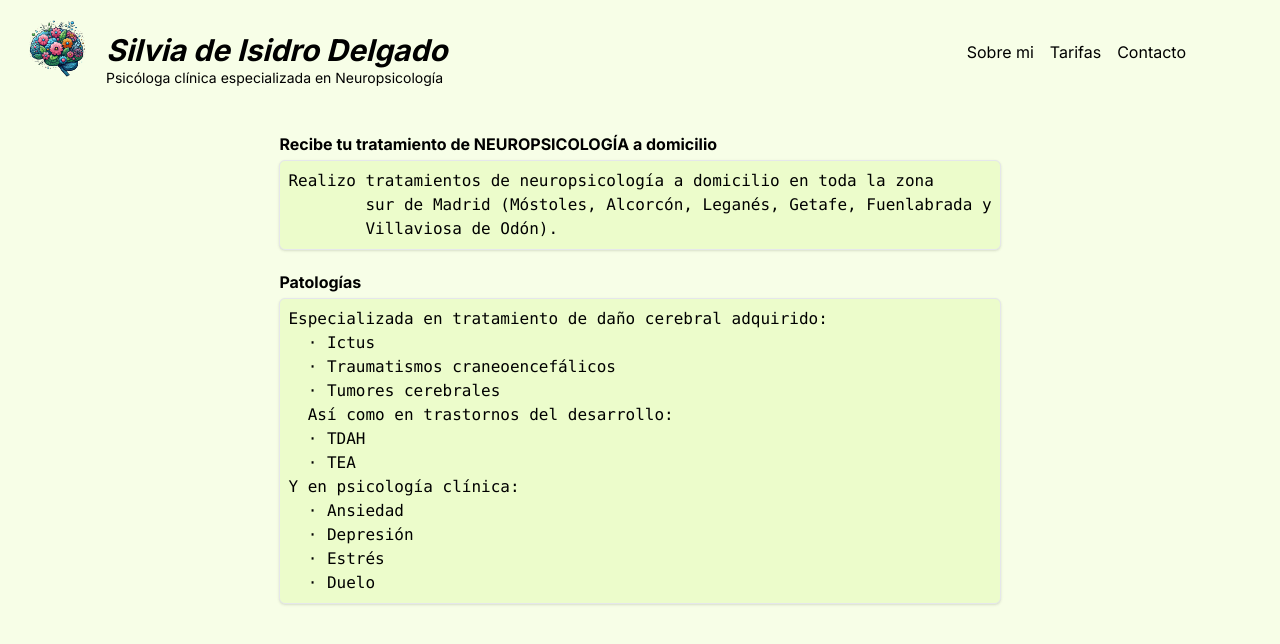
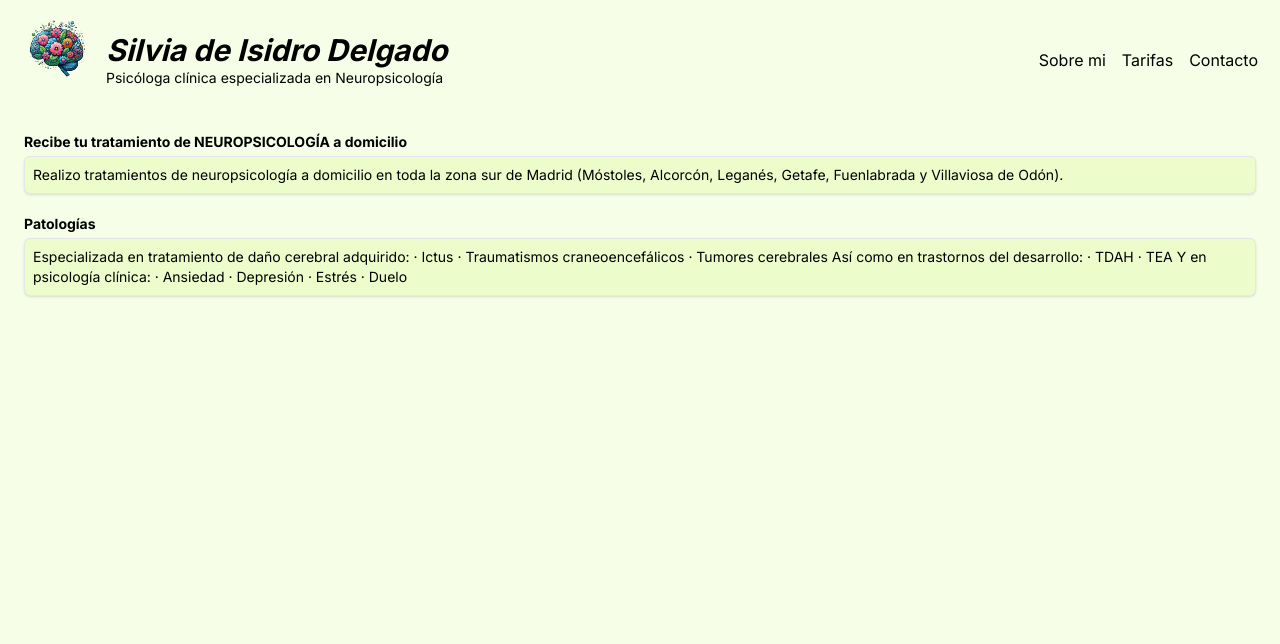
Before and after one commit to RubenPalomo/SilPsico, a Next.js app: page / in a window 1280 px wide. Shown: the top 644 px of the page. Built offline with nearby package versions, Linux system fonts and the light colour scheme.

Commit message:
Visual improvement in header and texts

```diff
--- a/src/app/components/Header/HeaderMenuComponent/HeaderMenuComponent.tsx
+++ b/src/app/components/Header/HeaderMenuComponent/HeaderMenuComponent.tsx
@@ -5,7 +5,7 @@
   menuElements,
 }: HeaderMenuComponentProps) {
   return (
-    <nav className="min-w-52 ">
+    <nav className="min-w-52 absolute right-6 top-20 md:top-10">
       <ul className="flex space-x-4 mt-2 mr-2 justify-end">
         {menuElements.map((element, index) => (
           <li key={index}>
--- a/src/app/components/TextArea/TextArea.tsx
+++ b/src/app/components/TextArea/TextArea.tsx
@@ -3,10 +3,10 @@
 
 export default function TextArea({ title, text }: TextAreaProps) {
   return (
-    <div className="flex flex-col my-2">
-      <h2 className="font-bold my-1">{title}</h2>
+    <div className="flex flex-col my-2 mx-6">
+      <h2 className="font-bold my-1 text-sm sm:text-md">{title}</h2>
       <div className="border rounded-md shadow bg-lime-100 p-2">
-        <pre>{text}</pre>
+        <p className="text-sm sm:text-md">{text}</p>
       </div>
     </div>
   );
```
Also changed, not shown: 3 other files (tests, documents, lock files or other folders).
